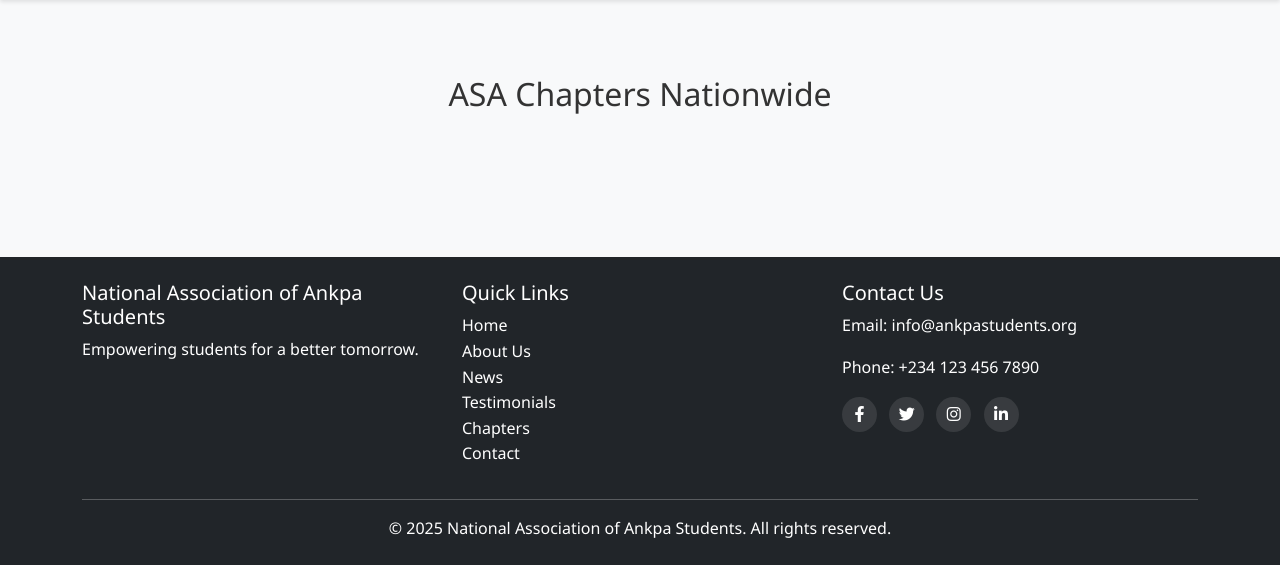
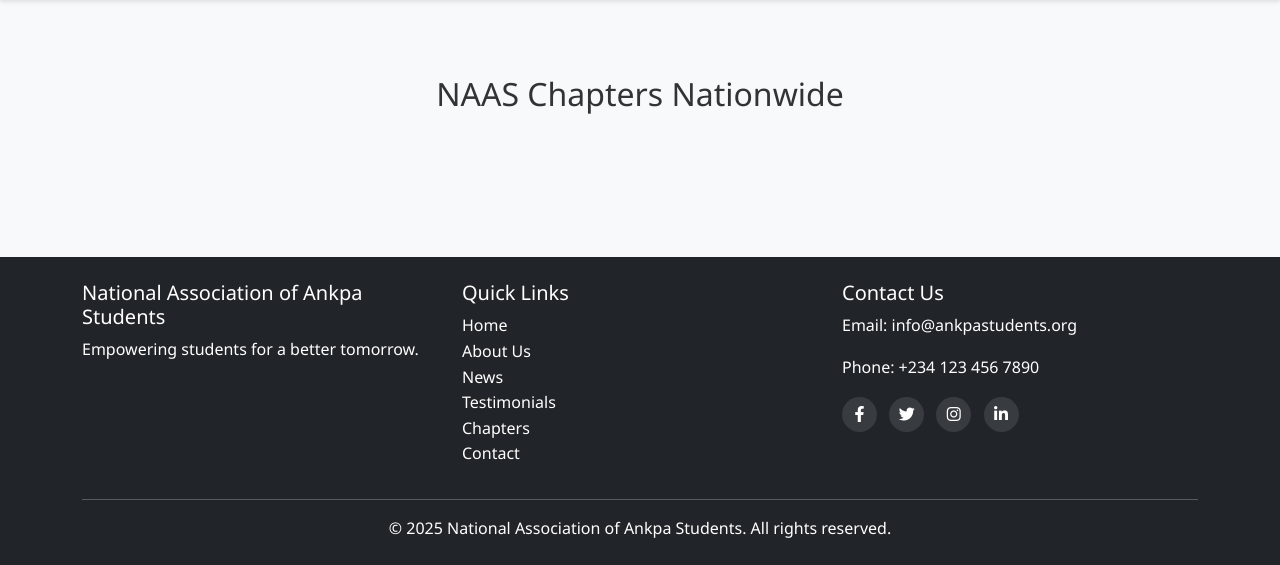
Before and after one commit to Haditech2/NAAS, a Django app: page /chapters/ in a window 1280 px wide. Shown: the part 67-632 px from the top of the page. Run offline with Django 4.2, Linux system fonts and the light colour scheme; data that the repository does not hold is empty; some libraries are stand-ins or nearby versions.

Commit message:
Change all references from ASA to NAAS

```diff
--- a/accounts/views.py
+++ b/accounts/views.py
@@ -36,7 +36,7 @@ def register(request):
             user.save()
             # Send activation email
             current_site = get_current_site(request)
-            subject = 'Activate Your ASA Account'
+            subject = 'Activate Your NAAS Account'
             message = render_to_string('accounts/account_activation_email.html', {
                 'user': user,
                 'domain': current_site.domain,
@@ -81,7 +81,7 @@ def generate_id_card(request):
     p.save()
     buffer.seek(0)
     response = HttpResponse(buffer, content_type='application/pdf')
-    response['Content-Disposition'] = 'inline; filename="asa_id_card.pdf"'
+    response['Content-Disposition'] = 'inline; filename="naas_id_card.pdf"'
     return response
 
 @login_required
--- a/templates/base.html
+++ b/templates/base.html
@@ -5,7 +5,7 @@
     <meta charset="UTF-8">
     <meta name="viewport" content="width=device-width, initial-scale=1.0">
     <meta name="description" content="National Association of Ankpa Students - Empowering students from Ankpa LGA through education, community, and development.">
-    <meta name="keywords" content="Ankpa, Student Association, ASA, Education, Nigeria, Kogi State, Student Union">
+    <meta name="keywords" content="Ankpa, Student Association, NAAS, Education, Nigeria, Kogi State, Student Union">
     <meta name="author" content="National Association of Ankpa Students">
 
     <!-- Favicon -->
@@ -62,7 +62,7 @@
     <nav class="navbar navbar-expand-lg navbar-light bg-light fixed-top">
         <div class="container">
             <a class="navbar-brand" href="{% url 'core:home' %}">
-                <img src="{% static 'images/logo.png' %}" alt="ASA Logo" height="40" style="vertical-align: middle;">
+                <img src="{% static 'images/logo.png' %}" alt="NAAS Logo" height="40" style="vertical-align: middle;">
                 National Association of Ankpa Students
             </a>
             <button class="navbar-toggler" type="button" data-bs-toggle="collapse" data-bs-target="#navbarNav" aria-controls="navbarNav" aria-expanded="false" aria-label="Toggle navigation">
--- a/templates/chapters/chapter_list.html
+++ b/templates/chapters/chapter_list.html
@@ -2,7 +2,7 @@
 {% load static %}
 {% block content %}
 <div class="container py-5">
-    <h2 class="mb-4 text-center">ASA Chapters Nationwide</h2>
+    <h2 class="mb-4 text-center">NAAS Chapters Nationwide</h2>
     <div class="row justify-content-center">
         {% for chapter in chapters %}
         <div class="col-md-6 col-lg-4 mb-4">
```
Also changed, not shown: templates/about.html (+10 -10 lines).
